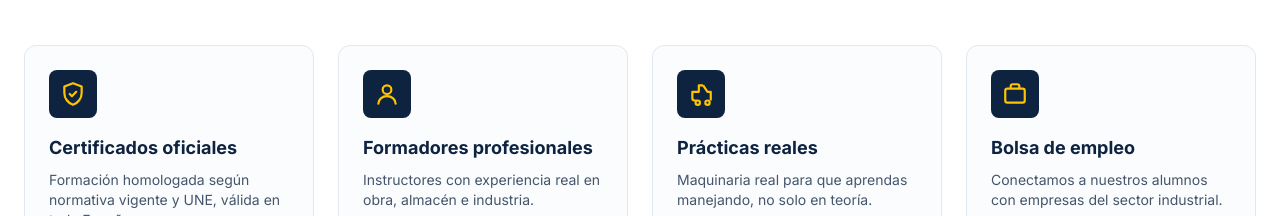
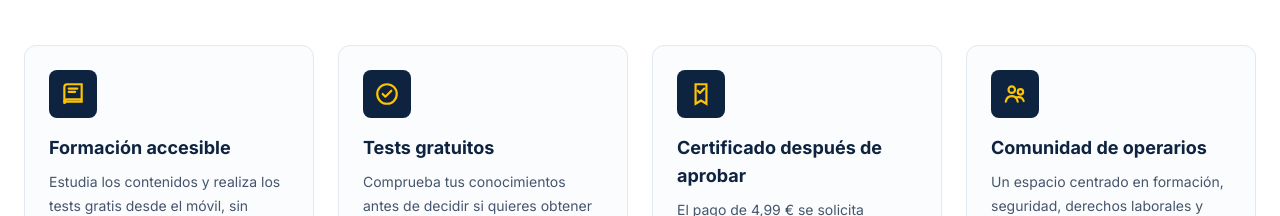
Before and after one commit to AROCA84/-sindicato-operarios, a Next.js app: page / in a window 1280 px wide. Shown: the part 736-952 px from the top of the page. Built offline with nearby package versions, Linux system fonts and the light colour scheme.

Commit message:
Corregir beneficios de portada y alinear mensajes con el flujo real

```diff
--- a/components/features.tsx
+++ b/components/features.tsx
@@ -1,44 +1,30 @@
 const features = [
   {
-    title: "Certificados oficiales",
-    text: "Formación homologada según normativa vigente y UNE, válida en toda España.",
+    title: "Formación accesible",
+    text: "Estudia los contenidos y realiza los tests gratis desde el móvil, sin pagar por adelantado.",
     icon: (
-      <svg width="26" height="26" viewBox="0 0 24 24" fill="none" aria-hidden="true">
-        <path d="M12 2 4 5v6c0 5 3.4 9.4 8 11 4.6-1.6 8-6 8-11V5l-8-3Z" stroke="currentColor" strokeWidth="2" strokeLinejoin="round" />
-        <path d="m9 12 2 2 4-4" stroke="currentColor" strokeWidth="2" strokeLinecap="round" strokeLinejoin="round" />
-      </svg>
+      <svg width="26" height="26" viewBox="0 0 24 24" fill="none" aria-hidden="true"><path d="M4 5.5A2.5 2.5 0 0 1 6.5 3H20v16H6.5A2.5 2.5 0 0 0 4 21V5.5Z" stroke="currentColor" strokeWidth="2"/><path d="M4 19.5A2.5 2.5 0 0 1 6.5 17H20" stroke="currentColor" strokeWidth="2"/><path d="M8 7h8M8 10h6" stroke="currentColor" strokeWidth="2" strokeLinecap="round"/></svg>
     ),
   },
   {
-    title: "Formadores profesionales",
-    text: "Instructores con experiencia real en obra, almacén e industria.",
+    title: "Tests gratuitos",
+    text: "Comprueba tus conocimientos antes de decidir si quieres obtener el certificado.",
     icon: (
-      <svg width="26" height="26" viewBox="0 0 24 24" fill="none" aria-hidden="true">
-        <circle cx="12" cy="8" r="4" stroke="currentColor" strokeWidth="2" />
-        <path d="M4 21c0-4 3.6-7 8-7s8 3 8 7" stroke="currentColor" strokeWidth="2" strokeLinecap="round" />
-      </svg>
+      <svg width="26" height="26" viewBox="0 0 24 24" fill="none" aria-hidden="true"><circle cx="12" cy="12" r="9" stroke="currentColor" strokeWidth="2"/><path d="m8 12 2.5 2.5L16 9" stroke="currentColor" strokeWidth="2" strokeLinecap="round" strokeLinejoin="round"/></svg>
     ),
   },
   {
-    title: "Prácticas reales",
-    text: "Maquinaria real para que aprendas manejando, no solo en teoría.",
+    title: "Certificado después de aprobar",
+    text: "El pago de 4,99 € se solicita únicamente al final, si has aprobado y quieres obtener tu certificado.",
     icon: (
-      <svg width="26" height="26" viewBox="0 0 24 24" fill="none" aria-hidden="true">
-        <path d="M14 4h-4v6H4v6a2 2 0 0 0 2 2h2" stroke="currentColor" strokeWidth="2" strokeLinejoin="round" />
-        <circle cx="9" cy="20" r="2" stroke="currentColor" strokeWidth="2" />
-        <circle cx="18" cy="20" r="2" stroke="currentColor" strokeWidth="2" />
-        <path d="M14 4l4 6h3v8" stroke="currentColor" strokeWidth="2" strokeLinejoin="round" />
-      </svg>
+      <svg width="26" height="26" viewBox="0 0 24 24" fill="none" aria-hidden="true"><path d="M7 3h10v18l-5-3-5 3V3Z" stroke="currentColor" strokeWidth="2"/><path d="m9 9 2 2 4-4" stroke="currentColor" strokeWidth="2" strokeLinecap="round" strokeLinejoin="round"/></svg>
     ),
   },
   {
-    title: "Bolsa de empleo",
-    text: "Conectamos a nuestros alumnos con empresas del sector industrial.",
+    title: "Comunidad de operarios",
+    text: "Un espacio centrado en formación, seguridad, derechos laborales y vida profesional del sector.",
     icon: (
-      <svg width="26" height="26" viewBox="0 0 24 24" fill="none" aria-hidden="true">
-        <rect x="3" y="7" width="18" height="13" rx="2" stroke="currentColor" strokeWidth="2" />
-        <path d="M8 7V5a2 2 0 0 1 2-2h4a2 2 0 0 1 2 2v2" stroke="currentColor" strokeWidth="2" />
-      </svg>
+      <svg width="26" height="26" viewBox="0 0 24 24" fill="none" aria-hidden="true"><circle cx="9" cy="8" r="3" stroke="currentColor" strokeWidth="2"/><circle cx="17" cy="10" r="2.5" stroke="currentColor" strokeWidth="2"/><path d="M3.5 19c.6-3.2 2.4-5 5.5-5s4.9 1.8 5.5 5M14 15c2.7-.5 5.2.8 6 3.5" stroke="currentColor" strokeWidth="2" strokeLinecap="round"/></svg>
     ),
   },
 ];
@@ -49,15 +35,10 @@ export function Features() {
       <div className="mx-auto max-w-7xl px-6">
         <div className="grid gap-6 sm:grid-cols-2 lg:grid-cols-4">
           {features.map((f) => (
-            <div
-              key={f.title}
-              className="rounded-xl border border-slate-200 bg-slate-50/60 p-6 transition-colors hover:border-safety"
-            >
-              <div className="flex h-12 w-12 items-center justify-center rounded-lg bg-navy text-safety">
-                {f.icon}
-              </div>
+            <div key={f.title} className="rounded-xl border border-slate-200 bg-slate-50/60 p-6 transition-all hover:-translate-y-1 hover:border-safety hover:shadow-lg">
+              <div className="flex h-12 w-12 items-center justify-center rounded-lg bg-navy text-safety">{f.icon}</div>
               <h3 className="mt-4 text-lg font-bold text-navy">{f.title}</h3>
-              <p className="mt-2 text-sm text-slate-600">{f.text}</p>
+              <p className="mt-2 text-sm leading-6 text-slate-600">{f.text}</p>
             </div>
           ))}
         </div>
```
